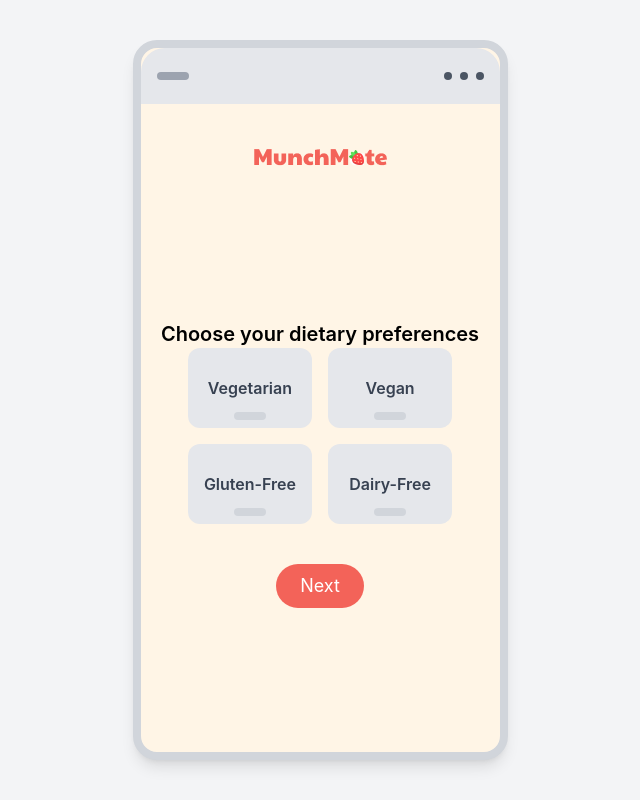
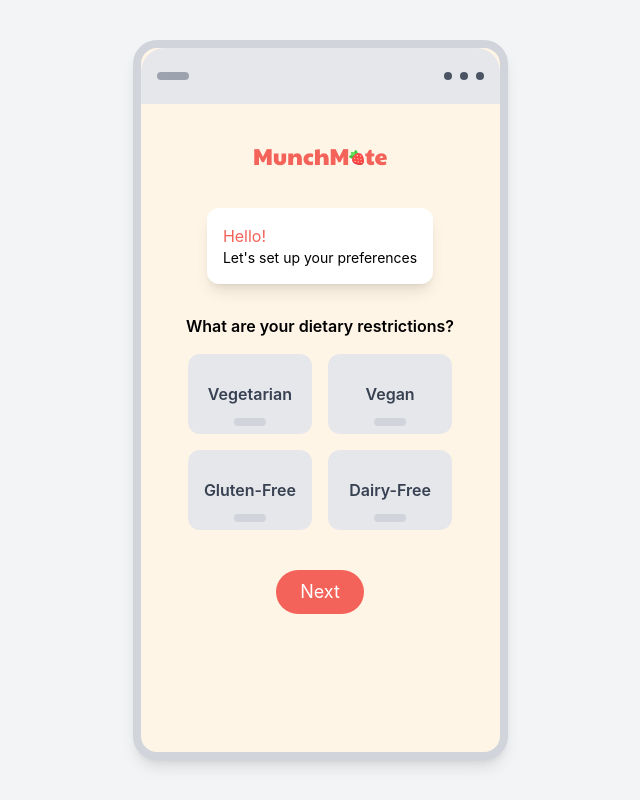
Before and after one commit to HarvirRajasanci/MunchMate, a React (Create React App) app in the folder client/: page / in a window 1280 px wide. Both pictures are taken after a click on the button "Start". Shown: the whole page, without its empty margins (320-960 px from the left). Built offline with nearby package versions, Linux system fonts and the light colour scheme.

Commit message:
Update App.js

```diff
--- a/client/src/App.js
+++ b/client/src/App.js
@@ -9,7 +9,6 @@ import FoodCardContainer from "./components/SelectionFeature/FoodCardContainer.j
 function App() {
   const preferences = ["Vegetarian", "Vegan", "Gluten-Free", "Dairy-Free"];
 
-  const [showQuestion, setShowQuestion] = useState(false);
   const [selectedPreferences, setSelectedPreferences] = useState({
     Vegetarian: false,
     Vegan: false,
@@ -93,8 +92,10 @@ function App() {
           {/* Dietary Preferences Screen */}
           {screen === "preferences" && (
             <>
-              <h1 className="text-xl font-semibold text-center">
-                Choose your dietary preferences
+            {/* Chat bubble */}
+            <ChatBubble heading={"Hello!"} text={"Let's set up your preferences"}/>
+              <h1 className="text- font-semibold text-center mb-4">
+                What are your dietary restrictions?
               </h1>
 
               {/* Preference Tiles Section */}
@@ -117,16 +118,13 @@ function App() {
           {/* Desired Food Category Screen */}
           {screen === "foodSelection" && (
             <>
-              {/* Chat bubble */}
-              <ChatBubble />
-
               {/* Food Category Selection */}
               <FoodCardContainer
                 onSelectCategory={handleFoodSelection}
               />
 
               {/* Submit Button */}
-              <Button label={"Submit"} onClick={handleSubmit} />
+              <Button label={"Show me!"} onClick={handleSubmit} />
             </>
           )}
         </div>
```
